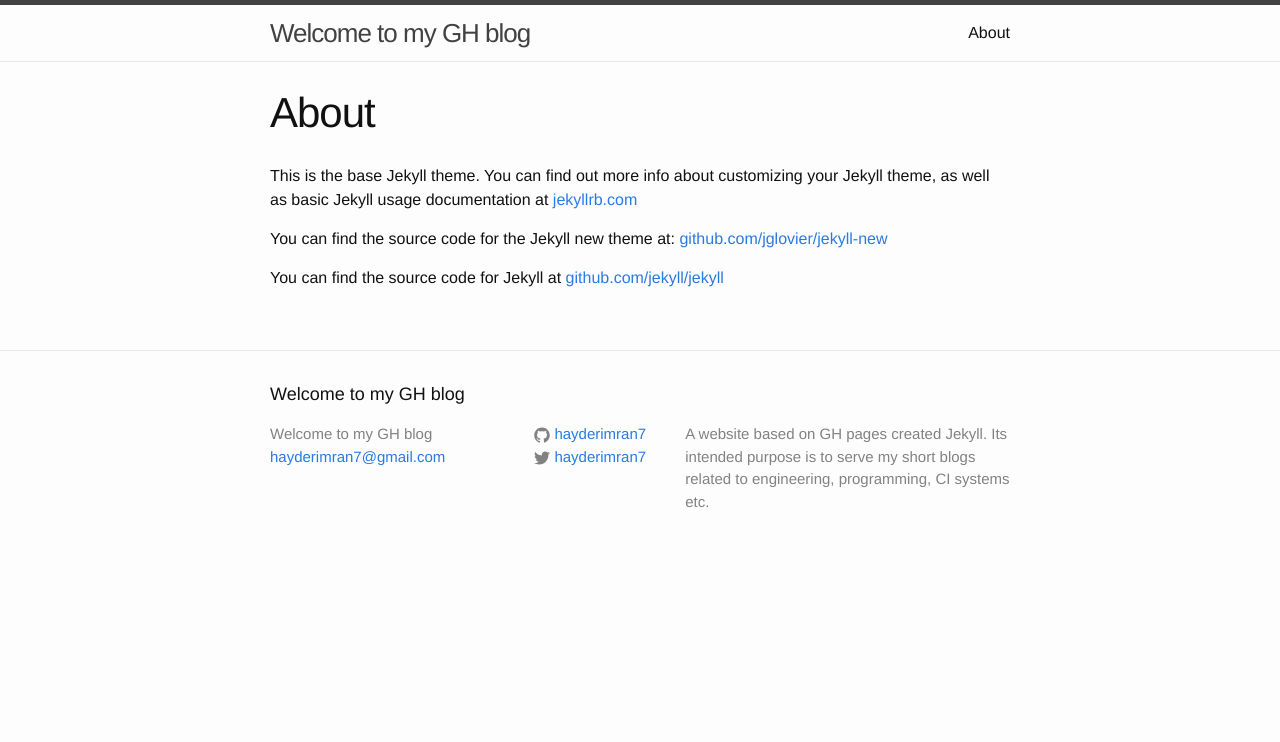
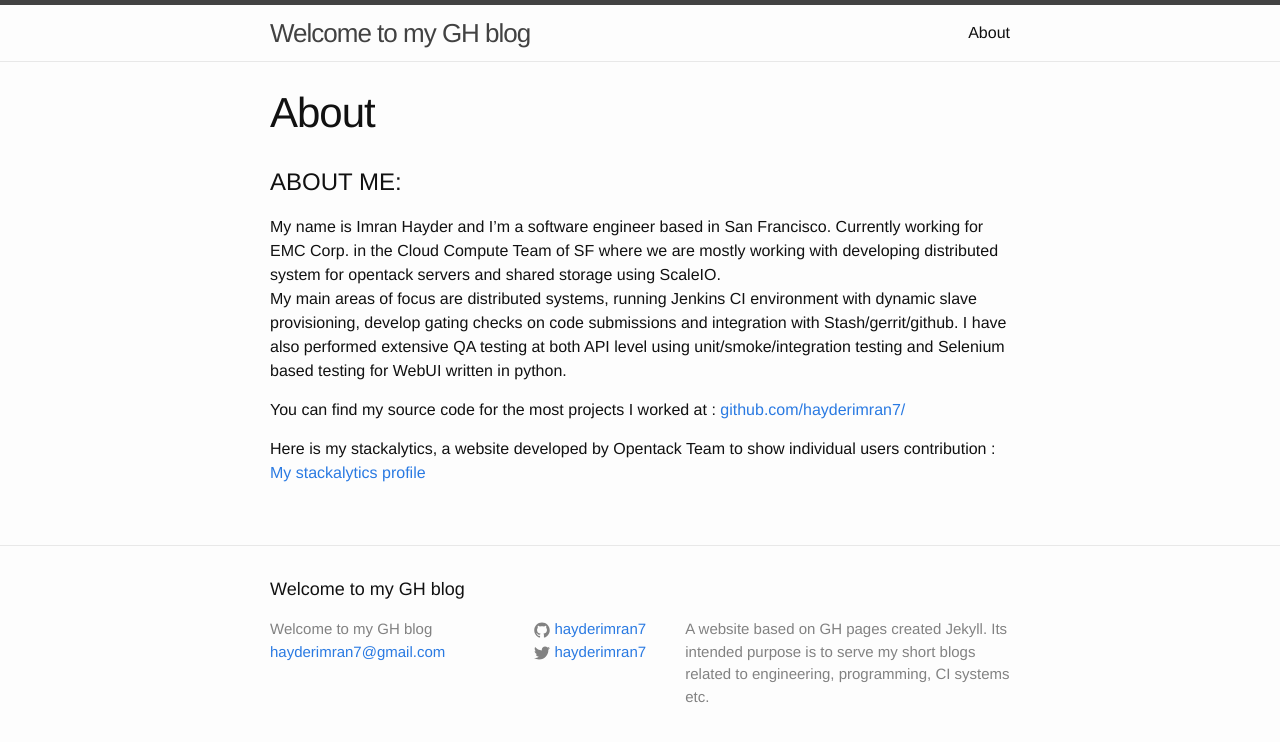
Before and after one commit to hayderimran7/hayderimran7.github.io, a Jekyll site: the page built from about.md, in a window 1280 px wide. Shown: the top 742 px of the page. Built offline with Jekyll 4.4.1, drawn with Linux system fonts in a browser that asks for light colours; Markdown is read by kramdown in place of the engine named in the settings.

Commit message:
update about section with short intro

```diff
--- a/about.md
+++ b/about.md
@@ -3,9 +3,15 @@ layout: page
 title: About
 permalink: /about/
 ---
+# ABOUT ME:
+My name is Imran Hayder and I'm a software engineer based in San Francisco.
+Currently working for EMC Corp. in the Cloud Compute Team of SF where we are mostly working with developing distributed system for opentack servers
+and shared storage using ScaleIO.
+My main areas of focus are distributed systems, running Jenkins CI environment with dynamic slave provisioning, develop gating checks on
+code submissions and integration with Stash/gerrit/github.
+I have also performed extensive QA testing at both API level using unit/smoke/integration testing and Selenium based testing for WebUI written
+in python.
 
-This is the base Jekyll theme. You can find out more info about customizing your Jekyll theme, as well as basic Jekyll usage documentation at [jekyllrb.com](http://jekyllrb.com/)
+You can find my source code for the most projects I worked at : [github.com/hayderimran7/](https://github.com/hayderimran7)
 
-You can find the source code for the Jekyll new theme at: [github.com/jglovier/jekyll-new](https://github.com/jglovier/jekyll-new)
-
-You can find the source code for Jekyll at [github.com/jekyll/jekyll](https://github.com/jekyll/jekyll)
+Here is my stackalytics, a website developed by Opentack Team to show individual users contribution : [My stackalytics profile](http://stackalytics.com/?user_id=hayderimran7&metric=marks&release=all)
```
